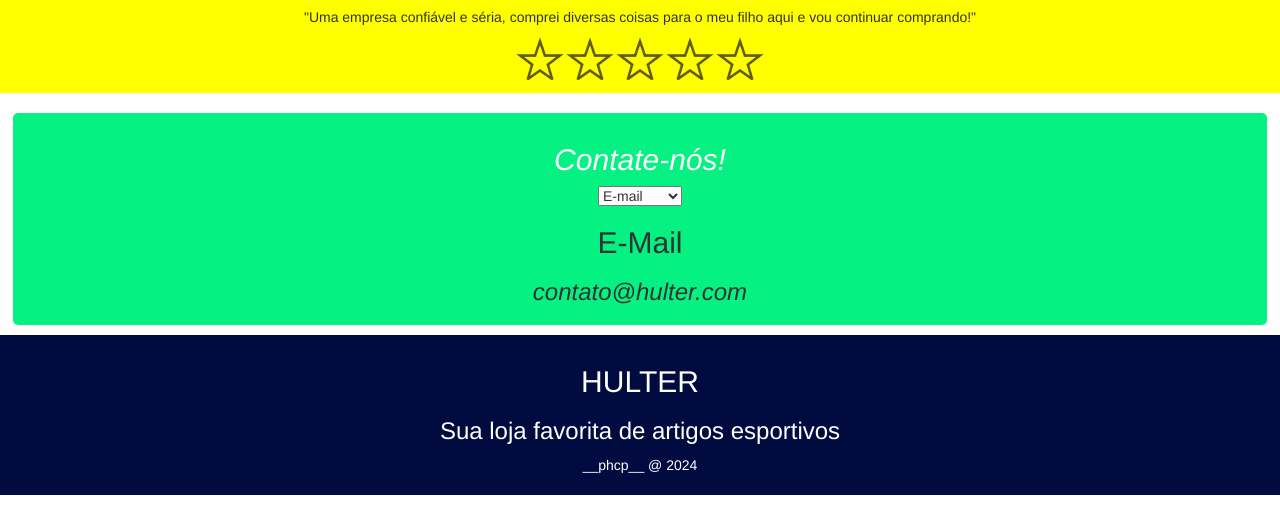
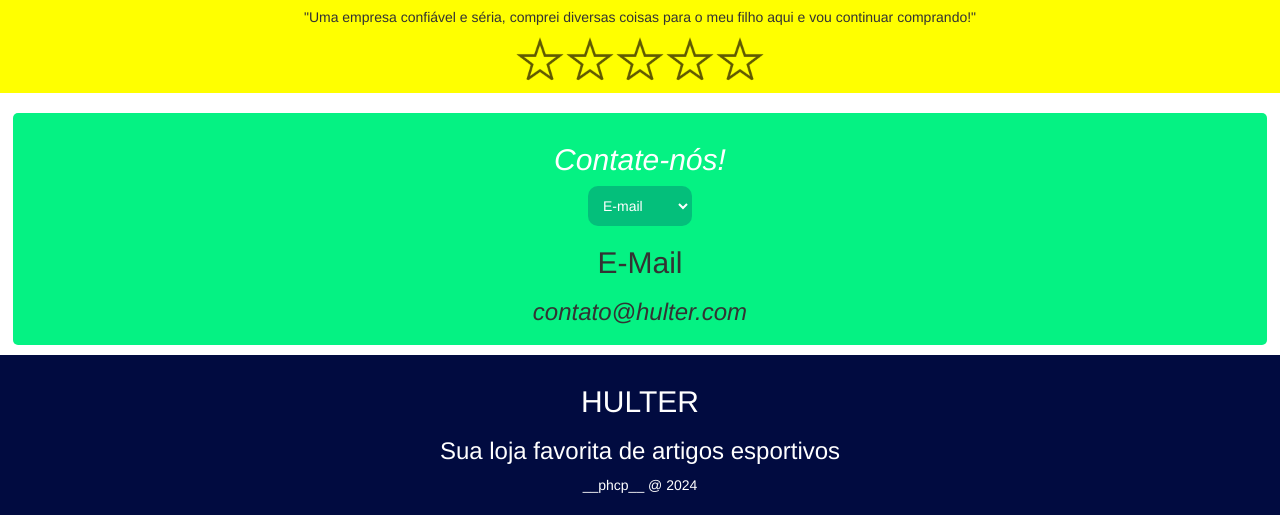
Before and after one commit to pedro-paulino-de-lima/hulter, a plain HTML site: page index.html in a window 1280 px wide. Shown: the part 871-1386 px from the top of the page. Drawn offline with nearby package versions, Linux system fonts and the light colour scheme.

Commit message:
Add files via upload

```diff
--- a/css/index.css
+++ b/css/index.css
@@ -127,3 +127,12 @@
     margin: auto;
     margin-bottom: 10px;
 }
+
+.contact select
+{
+    background-color: #04BF7B;
+    color: white;
+    padding: 10px;
+    border-color: transparent;
+    border-radius: 10px;
+}
```
